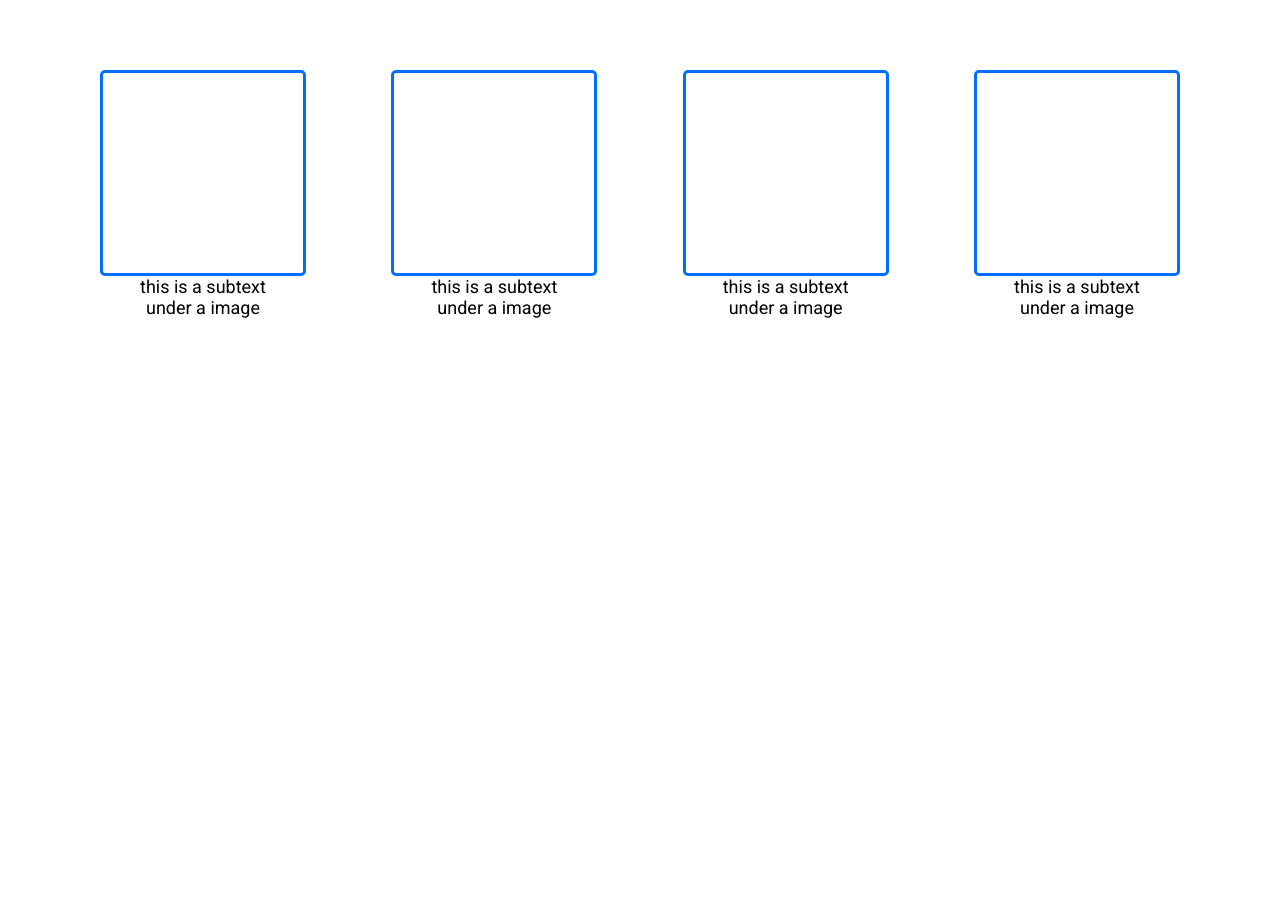
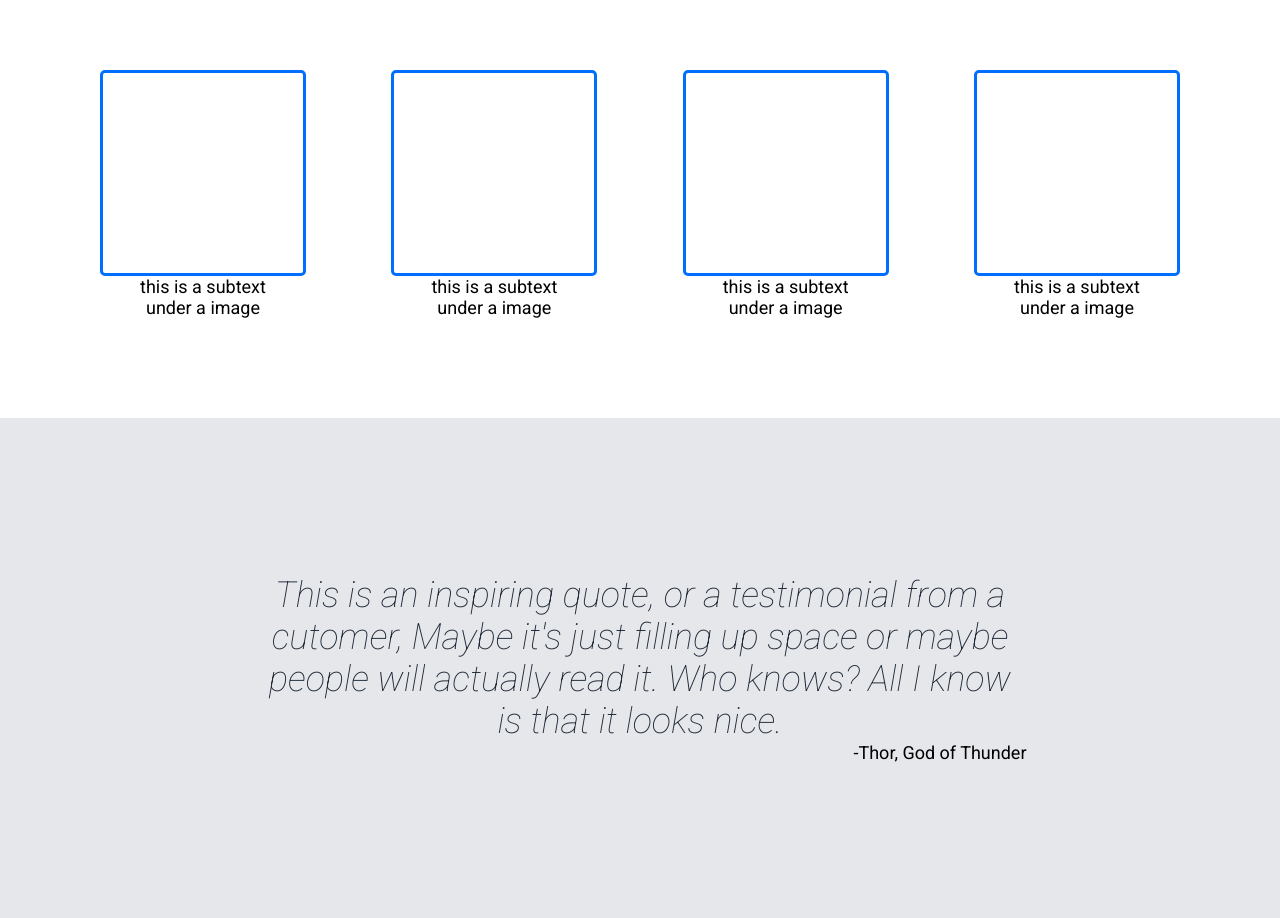
Before and after one commit to Ozappa91/landingpage, a plain HTML site: page index.html in a window 1280 px wide. Shown: the part 563-1481 px from the top of the page. Before the commit the page ends 981 px from the top, so only its background shows below. Drawn offline with Linux system fonts and the light colour scheme.

Commit message:
Started and finished third section

```diff
--- a/index.html
+++ b/index.html
@@ -52,6 +52,12 @@
         </div>
        </div>
     </div>
+   <div class="third-section">
+    <h3>This is an inspiring quote, or a testimonial from a <br>
+        cutomer, Maybe it's just filling up space or maybe <br>
+        people will actually read it. Who knows? All I know <br>
+        is that it looks nice.</h3>
+    <p class="p-third">-Thor, God of Thunder</p>
    </div>
 </body>
 </html>
--- a/style.css
+++ b/style.css
@@ -129,3 +129,24 @@ h2 {
     text-align: center;
     font-size: 18px;
 }
+
+.third-section {
+    background-color: #E5E7EB;
+    height: 500px;
+    display: flex;
+    justify-content: center;
+    text-align: center;
+    flex-direction: column;
+}
+
+h3 {
+    font-size: 36px;
+    font-style: italic;
+    font-weight: lighter;
+    color: #1F2937;
+}
+
+.p-third {
+    font-size: 18px;
+    margin-left: 600px;
+}
```
